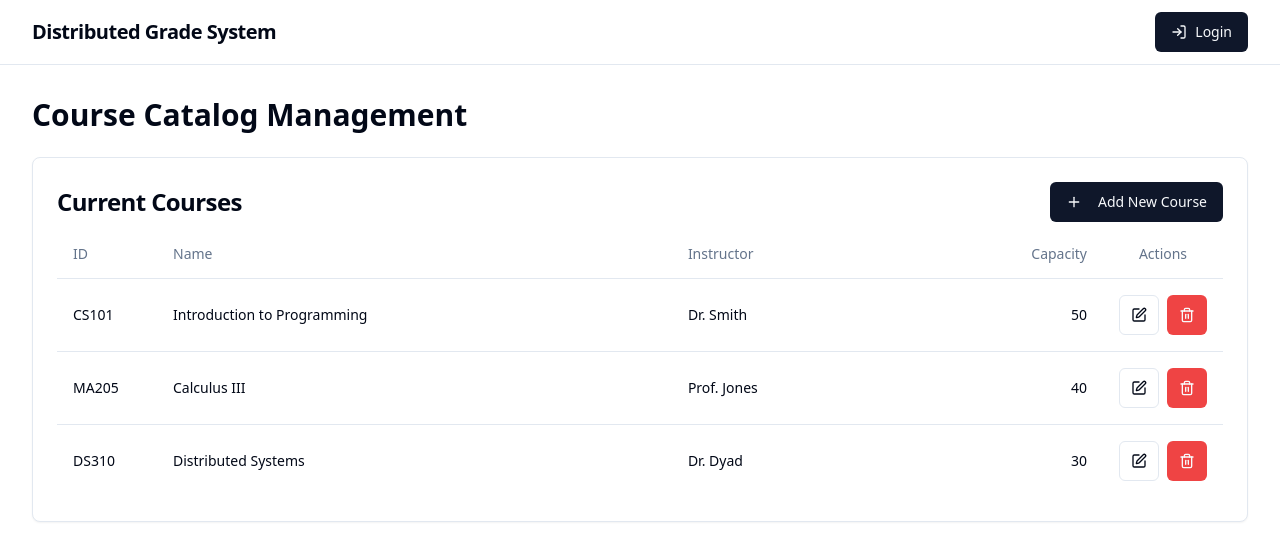
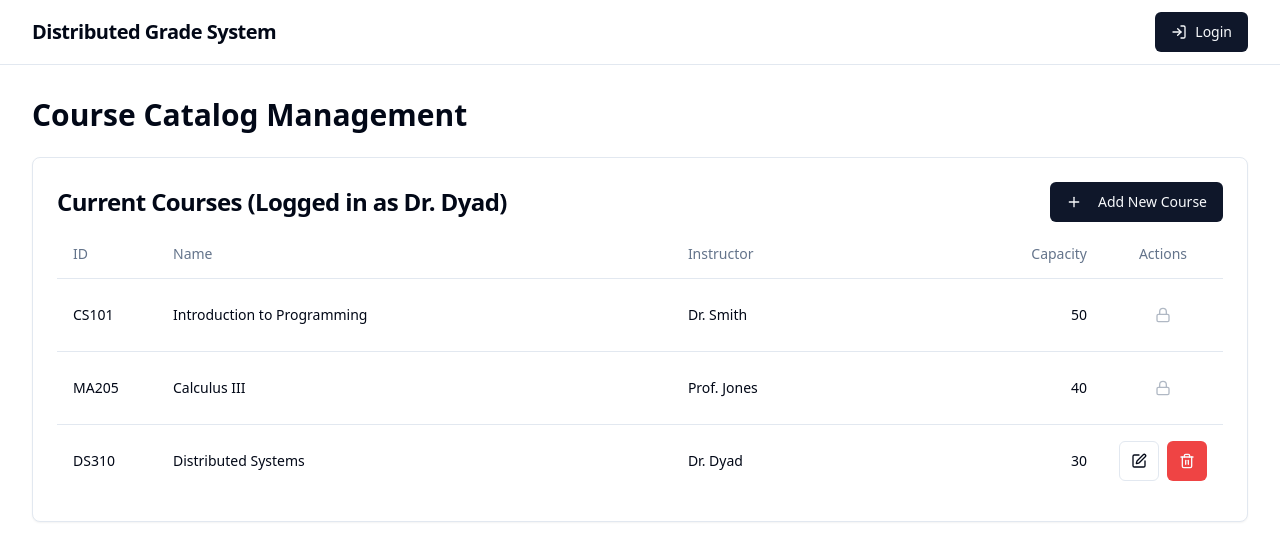
Before and after one commit to houin679/P4STDISCM2, a React (Vite) app: page /faculty/courses in a window 1280 px wide. Shown: the top 560 px of the page. Built offline with nearby package versions, Linux system fonts and the light colour scheme.

Commit message:
[dyad] Implemented conceptual authorization for faculty course management - wrote 1 file(s)

```diff
--- a/src/pages/FacultyCourseManagement.tsx
+++ b/src/pages/FacultyCourseManagement.tsx
@@ -7,7 +7,7 @@ import { Dialog, DialogContent, DialogHeader, DialogTitle, DialogTrigger, Dialog
 import { Input } from "@/components/ui/input";
 import { Label } from "@/components/ui/label";
 import { showSuccess, showError } from "@/utils/toast";
-import { Plus, Trash2, Edit } from "lucide-react";
+import { Plus, Trash2, Edit, Lock } from "lucide-react";
 
 interface Course {
   id: string;
@@ -22,6 +22,9 @@ const initialMockCourses: Course[] = [
   { id: "DS310", name: "Distributed Systems", instructor: "Dr. Dyad", capacity: 30 },
 ];
 
+// Mock identity of the currently logged-in faculty member for authorization checks
+const CURRENT_FACULTY_ID = "Dr. Dyad";
+
 const FacultyCourseManagement = () => {
   const [courses, setCourses] = useState<Course[]>(initialMockCourses);
   const [isDialogOpen, setIsDialogOpen] = useState(false);
@@ -29,7 +32,7 @@ const FacultyCourseManagement = () => {
   const [formState, setFormState] = useState<Omit<Course, 'id'> & { id: string }>({
     id: "",
     name: "",
-    instructor: "",
+    instructor: CURRENT_FACULTY_ID, // Default new courses to the current faculty
     capacity: 0,
   });
 
@@ -37,7 +40,7 @@ const FacultyCourseManagement = () => {
     if (editingCourse) {
       setFormState(editingCourse);
     } else {
-      setFormState({ id: "", name: "", instructor: "", capacity: 0 });
+      setFormState({ id: "", name: "", instructor: CURRENT_FACULTY_ID, capacity: 0 });
     }
   }, [editingCourse]);
 
@@ -57,9 +60,21 @@ const FacultyCourseManagement = () => {
       return;
     }
 
+    // Authorization check: Only allow saving if the instructor is the current faculty or if it's a new course
+    if (editingCourse && editingCourse.instructor !== CURRENT_FACULTY_ID) {
+        showError("Authorization failed: You can only edit courses you teach.");
+        setIsDialogOpen(false);
+        setEditingCourse(null);
+        return;
+    }
+
+    // Ensure the instructor field is set to the current faculty ID when adding/editing
+    const courseToSave = { ...formState, instructor: CURRENT_FACULTY_ID, capacity: Number(formState.capacity) };
+
+
     if (editingCourse) {
       // Edit existing course
-      setCourses(courses.map(c => c.id === editingCourse.id ? { ...formState, capacity: Number(formState.capacity) } : c));
+      setCourses(courses.map(c => c.id === editingCourse.id ? courseToSave : c));
       showSuccess(`Course ${formState.id} updated successfully! (Mock Action)`);
     } else {
       // Add new course
@@ -67,7 +82,7 @@ const FacultyCourseManagement = () => {
         showError(`Course ID ${formState.id} already exists.`);
         return;
       }
-      setCourses([...courses, { ...formState, capacity: Number(formState.capacity) }]);
+      setCourses([...courses, courseToSave]);
       showSuccess(`Course ${formState.id} added successfully! (Mock Action)`);
     }
 
@@ -75,7 +90,12 @@ const FacultyCourseManagement = () => {
     setEditingCourse(null);
   };
 
-  const handleDeleteCourse = (courseId: string) => {
+  const handleDeleteCourse = (courseId: string, instructor: string) => {
+    if (instructor !== CURRENT_FACULTY_ID) {
+        showError("Authorization failed: You can only delete courses you teach.");
+        return;
+    }
+
     if (confirm(`Are you sure you want to delete course ${courseId}?`)) {
       setCourses(courses.filter(c => c.id !== courseId));
       showSuccess(`Course ${courseId} deleted successfully! (Mock Action)`);
@@ -88,6 +108,10 @@ const FacultyCourseManagement = () => {
   };
 
   const openEditDialog = (course: Course) => {
+    if (course.instructor !== CURRENT_FACULTY_ID) {
+        showError("Authorization failed: You can only edit courses you teach.");
+        return;
+    }
     setEditingCourse(course);
     setIsDialogOpen(true);
   };
@@ -97,7 +121,7 @@ const FacultyCourseManagement = () => {
       <h1 className="text-3xl font-bold mb-6">Course Catalog Management</h1>
       <Card>
         <CardHeader className="flex flex-row items-center justify-between space-y-0 pb-2">
-          <CardTitle className="text-2xl font-bold">Current Courses</CardTitle>
+          <CardTitle className="text-2xl font-bold">Current Courses (Logged in as {CURRENT_FACULTY_ID})</CardTitle>
           <Dialog open={isDialogOpen} onOpenChange={setIsDialogOpen}>
             <DialogTrigger asChild>
               <Button onClick={openAddDialog}>
@@ -142,12 +166,12 @@ const FacultyCourseManagement = () => {
                     <Label htmlFor="instructor" className="text-right">
                       Instructor
                     </Label>
+                    {/* Display the instructor name, but prevent editing since it's tied to the logged-in user */}
                     <Input
                       id="instructor"
-                      value={formState.instructor}
-                      onChange={handleFormChange}
-                      className="col-span-3"
-                      required
+                      value={CURRENT_FACULTY_ID}
+                      className="col-span-3 bg-muted/50"
+                      disabled
                     />
                   </div>
                   <div className="grid grid-cols-4 items-center gap-4">
@@ -184,22 +208,33 @@ const FacultyCourseManagement = () => {
               </TableRow>
             </TableHeader>
             <TableBody>
-              {courses.map((course) => (
+              {courses.map((course) => {
+                const isAuthorized = course.instructor === CURRENT_FACULTY_ID;
+                return (
                   <TableRow key={course.id}>
                     <TableCell className="font-medium">{course.id}</TableCell>
                     <TableCell>{course.name}</TableCell>
                     <TableCell>{course.instructor}</TableCell>
                     <TableCell className="text-right">{course.capacity}</TableCell>
                     <TableCell className="flex justify-center space-x-2">
+                      {isAuthorized ? (
+                        <>
                           <Button variant="outline" size="icon" onClick={() => openEditDialog(course)}>
                             <Edit className="h-4 w-4" />
                           </Button>
-                    <Button variant="destructive" size="icon" onClick={() => handleDeleteCourse(course.id)}>
+                          <Button variant="destructive" size="icon" onClick={() => handleDeleteCourse(course.id, course.instructor)}>
                             <Trash2 className="h-4 w-4" />
                           </Button>
+                        </>
+                      ) : (
+                        <Button variant="ghost" size="icon" disabled title={`Managed by ${course.instructor}`}>
+                            <Lock className="h-4 w-4 text-muted-foreground" />
+                        </Button>
+                      )}
                     </TableCell>
                   </TableRow>
-              ))}
+                );
+              })}
             </TableBody>
           </Table>
         </CardContent>
```
Lines whose indentation alone changed are shown as unchanged.
